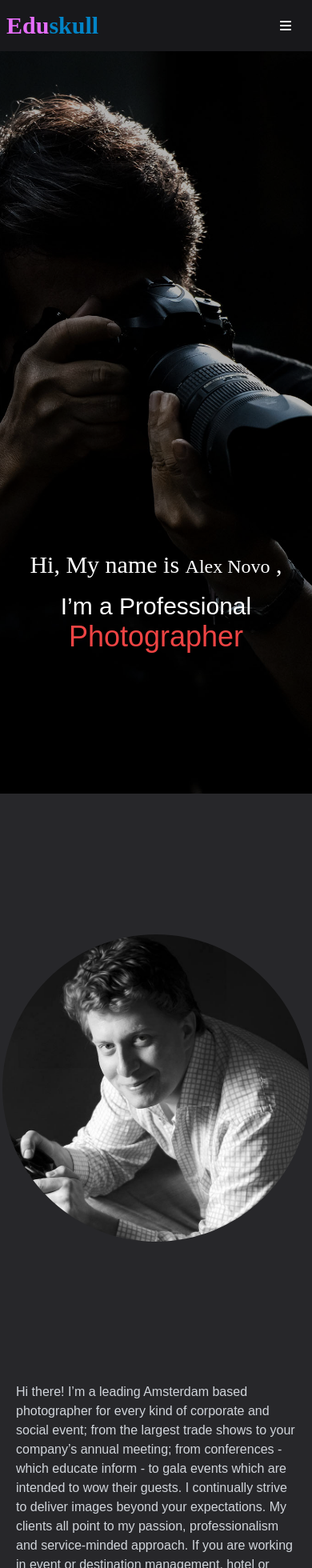
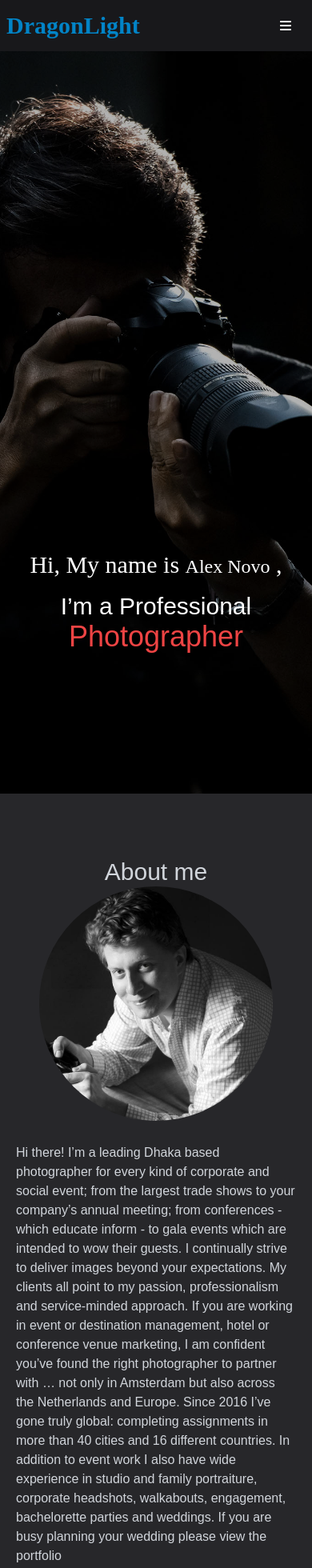
Before and after one commit to md-moniruzzaman01/dragon-light, a React (Create React App) app: page / in a window 390 px wide. Shown: the top 1960 px of the page at 80% size. Built offline with nearby package versions, Linux system fonts and the light colour scheme; no server answers.

Commit message:
making responsive home page

```diff
--- a/src/Components/AboutPage/AboutPhotographer.js
+++ b/src/Components/AboutPage/AboutPhotographer.js
@@ -4,13 +4,16 @@ import photographerImg from '../../image/photographerimg.jpg'
 const AboutPhotographer = () => {
     return (
     <div className='bg-zinc-800'>
-            <div className='grid grid-cols-1 lg:grid-cols-2  container mx-auto'>
-            <div className='flex my-44 justify-center'>
-                <img className='w-auto rounded-full h-96' src={photographerImg} alt="" />
+        <div>
+            <h2 className='text-3xl text-center pt-20 text-gray-300' >About me</h2>
+        </div>
+            <div className='grid grid-cols-1 lg:grid-cols-2  container mx-auto pb-36'>
+            <div className='flex  justify-center items-center'>
+                <img className='w-9/12 rounded-full h-auto  lg:w-auto lg:h-96' src={photographerImg} alt="" />
             </div>
-            <div className='flex justify-center text-gray-300  items-center mx-5'>
+            <div className='flex justify-center text-gray-300  items-center mt-7 lg:mt-0 mx-5'>
                 <article>
-                Hi there! I’m a leading Amsterdam based photographer for every kind of corporate and social event; from the largest trade shows to your company’s annual meeting; from conferences - which educate  inform - to gala events which are intended to wow their guests. I continually strive to deliver images beyond your expectations. My clients all point to my passion, professionalism and service-minded approach. If you are working in event or destination management, hotel or conference venue marketing, I am confident you’ve found the right photographer to partner with … not only in Amsterdam but also across the Netherlands and Europe. Since 2016 I’ve gone truly global: completing assignments in more than 40 cities and 16 different countries. In addition to event work I also have wide experience in studio and family portraiture, corporate headshots, walkabouts, engagement, bachelorette parties and weddings. If you are busy planning your wedding please view the portfolio
+                Hi there! I’m a leading Dhaka based photographer for every kind of corporate and social event; from the largest trade shows to your company’s annual meeting; from conferences - which educate  inform - to gala events which are intended to wow their guests. I continually strive to deliver images beyond your expectations. My clients all point to my passion, professionalism and service-minded approach. If you are working in event or destination management, hotel or conference venue marketing, I am confident you’ve found the right photographer to partner with … not only in Amsterdam but also across the Netherlands and Europe. Since 2016 I’ve gone truly global: completing assignments in more than 40 cities and 16 different countries. In addition to event work I also have wide experience in studio and family portraiture, corporate headshots, walkabouts, engagement, bachelorette parties and weddings. If you are busy planning your wedding please view the portfolio
                 </article>
             </div>
         </div>
--- a/src/Components/Blogs/Blogs.js
+++ b/src/Components/Blogs/Blogs.js
@@ -24,7 +24,7 @@ const Detailsbtn =(id)=>{
 
     return (
       <div className='bg-zinc-900'>
-            <div className='blog-section container mx-auto  px-2 font-poppins'>
+            <div className='blog-section container mx-auto   font-poppins'>
          <div>
          {
              blogs.map(blg=> <Blog Detailsbtn={Detailsbtn} key={blg.id} blg={blg}></Blog>)
@@ -32,7 +32,7 @@ const Detailsbtn =(id)=>{
          </div>
 
        <div className=''>
-       <div className='category w-10/12 bg-zinc-800 min-h-[90vh] px-2 text-gray-300 mx-auto rounded   '>
+       <div className='category w-full  md:w-10/12  bg-zinc-800 min-h-[90vh]  text-gray-300 mx-auto rounded   '>
             <h1 className='text-white text-2xl border-b-2 border-gray-400'>Category</h1>
             <p onClick={()=> navigate('/blogs/1')}  className='mt-5 border-b-small py-2'>authorization and authentication?</p>
             <p onClick={()=> navigate('/blogs/2')} className='border-b-small py-2'>firebaseand other  authentication</p>
--- a/src/Components/HomePage/CetagorySection.js
+++ b/src/Components/HomePage/CetagorySection.js
@@ -29,7 +29,7 @@ const navigate = useNavigate()
 
     return (
         <div className='bg-zinc-900'>
-        <div className='min-h-screen pt-24 container mx-auto font-poppins text-center  max-w-7xl'>
+        <div className='min-h-screen pb-14 pt-24 container mx-auto font-poppins text-center  max-w-7xl'>
             <h2 className='text-4xl text-white font-poppins font-medium mb-3'>What <span className='text-red-600 '>We</span> Offer</h2>
             <p className='text-gray-300'>She'd earth that midst void creeping him above seas.</p>
             <div className='grid grid-cols-1 mx-auto my-11 gap-3.5 md:grid-cols-2 lg:grid-cols-4 '>
--- a/src/Components/sharedfile/Header.js
+++ b/src/Components/sharedfile/Header.js
@@ -30,8 +30,8 @@ const Header = () => {
         <div className='bg-zinc-900'>
         <div className='flex justify-between px-2 h-16 items-center  container mx-auto  '>
             <div>
-                <h2 className='text-3xl text-headerColor font-lavishly font-semibold'>
-                Edu<span className='text-sky-600'>skull</span>
+                <h2 className='text-3xl text-sky-600  font-lavishly font-semibold'>
+                DragonLight
                 </h2>
             </div>
 
@@ -56,11 +56,11 @@ const Header = () => {
             <li><CustomLink className=' mr-3 pl-2' to="/about">About</CustomLink></li>
             </div>
             {
-                user? <div  ><button onClick={logOutHandle} className='bg-gray-400  px-6 border-2  py-2  font-medium text-white rounded-3xl '>log out</button></div> :
+                user? <div  ><button onClick={logOutHandle} className='bg-sky-600 text-gray-300  px-6 border-2  py-2  font-medium  rounded-3xl '>log out</button></div> :
                 <div className='flex items-center '>
 
-                <li> <Link to="/login" className='mr-4 pl-2  text-white text-md text-medium border-r-2  border-gray-500 pr-3'>login</Link> </li>
-                <li><Link  className='bg-headerColor  px-6 border-2  py-2 text-md font-medium text-white rounded-3xl ' to='/register'>Register</Link>  </li>
+                <li> <Link to="/login" className='mr-4 pl-2  text-white hover:text-sky-600 text-md text-medium border-r-2  border-gray-500 pr-3'>login</Link> </li>
+                <li><Link  className='bg-gray-400 hover:bg-sky-600 px-6 py-2 text-md font-medium text-white rounded-3xl ' to='/register'>Register</Link>  </li>
             </div>
             }
 
```
